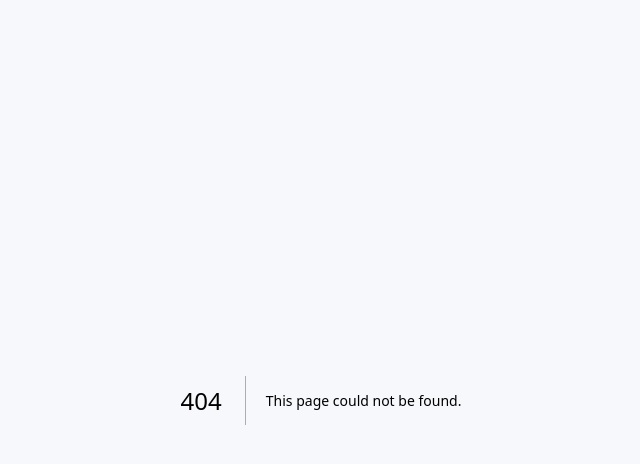
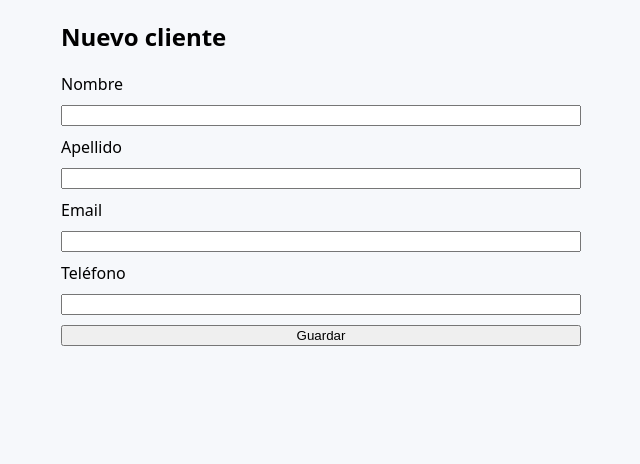
Before and after one commit to Rabbittscapital/marketplace, a Next.js app: page /dashboard/nuevo-cliente in a window 1280 px wide. Before the commit this address had no page. Shown: the top 464 px of the page, without its empty margins (319-959 px from the left). Built offline with nearby package versions, Linux system fonts and the light colour scheme.

Commit message:
Create page.tsx

```diff
--- /dev/null
+++ b/app/dashboard/nuevo-cliente/page.tsx
@@ -0,0 +1,39 @@
+"use client";
+import { useState } from "react";
+import { useRouter } from "next/navigation";
+
+export default function NewClientPage() {
+  const [firstName, setFirst] = useState("");
+  const [lastName, setLast] = useState("");
+  const [email, setEmail] = useState("");
+  const [phone, setPhone] = useState("");
+  const router = useRouter();
+
+  async function save(e: React.FormEvent) {
+    e.preventDefault();
+    const res = await fetch("/api/clients", {
+      method: "POST",
+      headers: { "Content-Type": "application/json" },
+      body: JSON.stringify({ firstName, lastName, email, phone }),
+    });
+    if (res.ok) router.push("/dashboard");
+    else alert("Error creando cliente");
+  }
+
+  return (
+    <div className="card" style={{ maxWidth: 520, margin: "0 auto" }}>
+      <h2>Nuevo cliente</h2>
+      <form onSubmit={save} style={{ display:"grid", gap:10 }}>
+        <label className="label">Nombre</label>
+        <input className="input" value={firstName} onChange={e=>setFirst(e.target.value)} />
+        <label className="label">Apellido</label>
+        <input className="input" value={lastName} onChange={e=>setLast(e.target.value)} />
+        <label className="label">Email</label>
+        <input className="input" value={email} onChange={e=>setEmail(e.target.value)} />
+        <label className="label">Teléfono</label>
+        <input className="input" value={phone} onChange={e=>setPhone(e.target.value)} />
+        <button className="btn">Guardar</button>
+      </form>
+    </div>
+  );
+}
```
